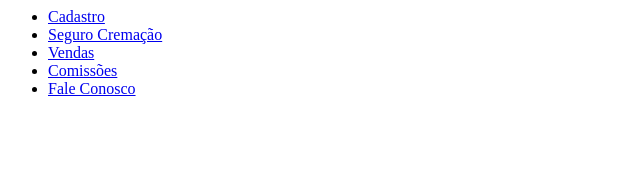
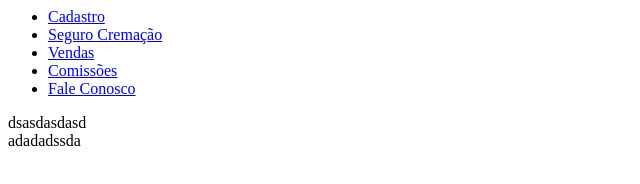
Before and after one commit to wasferraz/teste, a plain HTML site: page index.html in a window 1280 px wide. Shown: the whole page, without its empty margins (0-640 px from the left). Drawn offline with Linux system fonts and the light colour scheme.

Commit message:
Inclusao de nova row no arquivi index

```diff
--- a/index.html
+++ b/index.html
@@ -14,5 +14,14 @@
                 </ul>
             </div>
 
+              <div class="row">
+                <div class="span2">
+                dsasdasdasd
+                </div>
+                <div class="span10">
+                    adadadssda
+                </div>
+            </div
+
 </body>
 </html>
```
